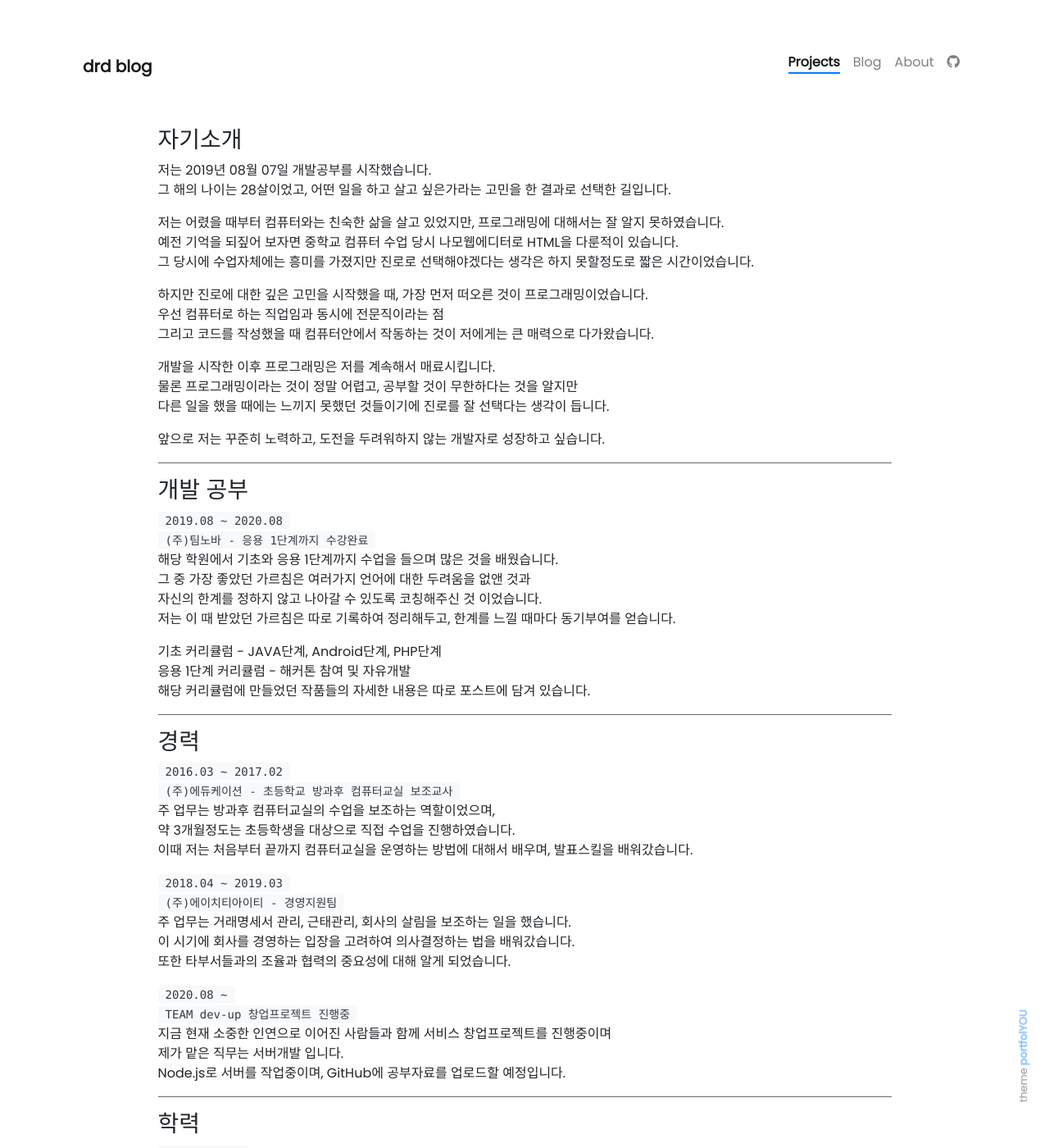
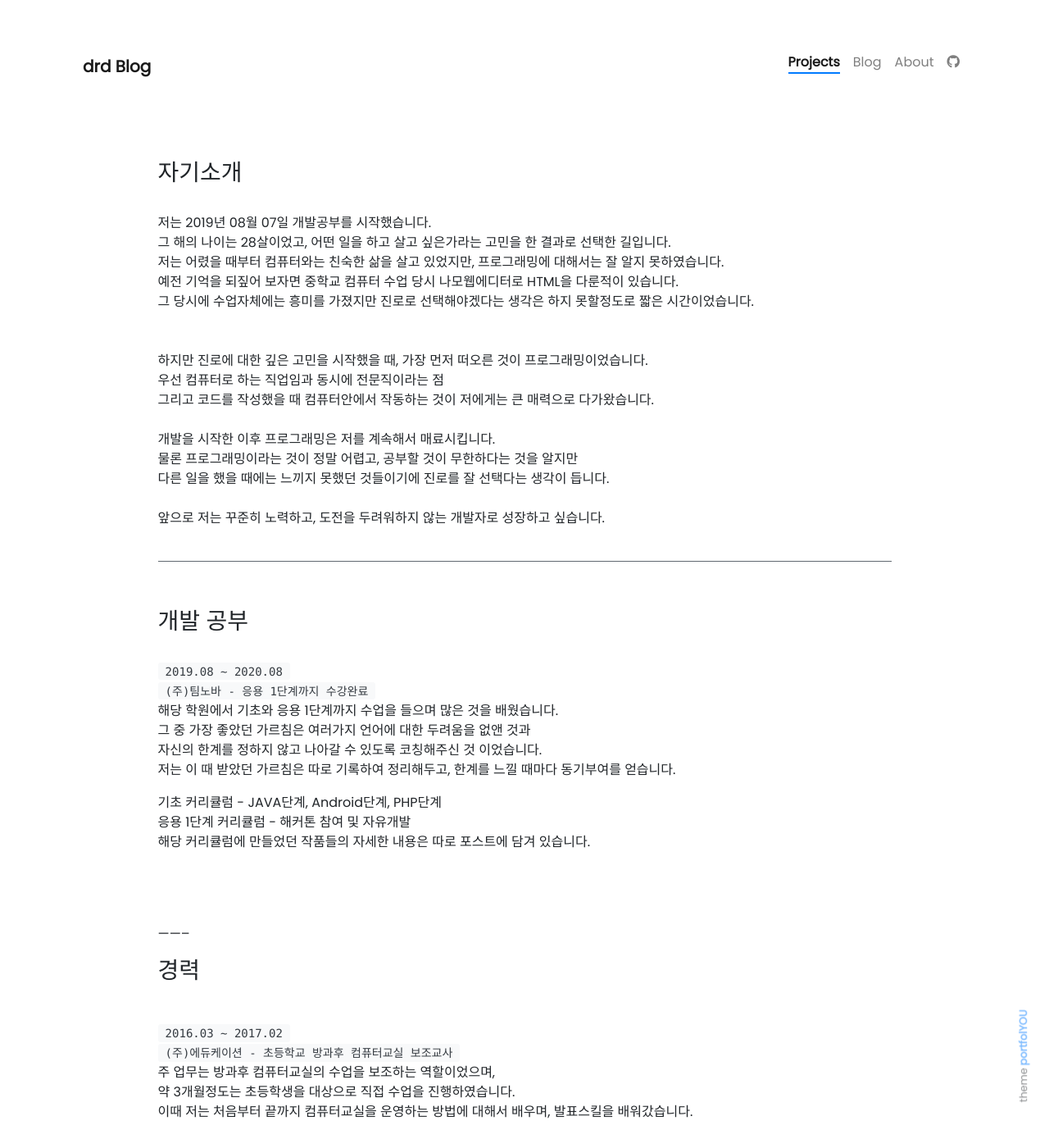
Before and after one commit to drd92dev/drd92dev.github.io, a Jekyll site: the page built from _projects/(1)Introduce.md, in a window 1280 px wide and 1400 px high. Shown: the whole window at 82% size. Built offline with Jekyll 4.4.1, drawn with Linux system fonts in a browser that asks for light colours; nearby versions of some CDN libraries.

```diff
--- a/_config.yml
+++ b/_config.yml
@@ -1,5 +1,5 @@
 ### Site Settings ###
-title               : drd blog
+title               : drd Blog
 description         : >-
                       코딩을 사랑하는 <br>
                       꾸준히 성장하고 싶은 개발자 입니다.
--- a/_projects/(1)Introduce.md
+++ b/_projects/(1)Introduce.md
@@ -5,28 +5,33 @@ image:
 description: 저는 2019년 08월 07일 개발공부를 시작했습니다. 그 해의 나이는 28살이었고, 어떤 일을 하고 살고 싶은가라는 고민을 한 결과로 선택한 길입니다.
 ---
 
+<br>
+
 ### 자기소개
-
+<br>
 저는 2019년 08월 07일 개발공부를 시작했습니다.
 그 해의 나이는 28살이었고, 어떤 일을 하고 살고 싶은가라는 고민을 한 결과로 선택한 길입니다.
-
+<br>
 저는 어렸을 때부터 컴퓨터와는 친숙한 삶을 살고 있었지만, 프로그래밍에 대해서는 잘 알지 못하였습니다.
 예전 기억을 되짚어 보자면 중학교 컴퓨터 수업 당시 나모웹에디터로 HTML을 다룬적이 있습니다.
 그 당시에 수업자체에는 흥미를 가졌지만 진로로 선택해야겠다는 생각은 하지 못할정도로 짧은 시간이었습니다.
-
+<br>
 하지만 진로에 대한 깊은 고민을 시작했을 때, 가장 먼저 떠오른 것이 프로그래밍이었습니다.
 우선 컴퓨터로 하는 직업임과 동시에 전문직이라는 점
 그리고 코드를 작성했을 때 컴퓨터안에서 작동하는 것이 저에게는 큰 매력으로 다가왔습니다.
-
+<br>
 개발을 시작한 이후 프로그래밍은 저를 계속해서 매료시킵니다.
 물론 프로그래밍이라는 것이 정말 어렵고, 공부할 것이 무한하다는 것을 알지만
 다른 일을 했을 때에는 느끼지 못했던 것들이기에 진로를 잘 선택다는 생각이 듭니다.
-
+<br>
 앞으로 저는 꾸준히 노력하고, 도전을 두려워하지 않는 개발자로 성장하고 싶습니다.
-
+<br>
 
 --------
+<br>
+
 ### 개발 공부
+<br>
 `2019.08 ~ 2020.08`
 `(주)팀노바 - 응용 1단계까지 수강완료`
 해당 학원에서 기초와 응용 1단계까지 수업을 들으며 많은 것을 배웠습니다.
@@ -38,32 +43,42 @@ description: 저는 2019년 08월 07일 개발공부를 시작했습니다. 그
 응용 1단계 커리큘럼 - 해커톤 참여 및 자유개발
 해당 커리큘럼에 만들었던 작품들의 자세한 내용은 따로 포스트에 담겨 있습니다.
 
+<br>
+<br>
+--------
+<br>
 
+### 경력
+<br>
 
---------
-### 경력
 `2016.03 ~ 2017.02`
 `(주)에듀케이션 - 초등학교 방과후 컴퓨터교실 보조교사`
 주 업무는 방과후 컴퓨터교실의 수업을 보조하는 역할이었으며,
 약 3개월정도는 초등학생을 대상으로 직접 수업을 진행하였습니다.
 이때 저는 처음부터 끝까지 컴퓨터교실을 운영하는 방법에 대해서 배우며, 발표스킬을 배워갔습니다.
+<br>
 
 `2018.04 ~ 2019.03`
 `(주)에이치티아이티 - 경영지원팀`
 주 업무는 거래명세서 관리, 근태관리, 회사의 살림을 보조하는 일을 했습니다.
 이 시기에 회사를 경영하는 입장을 고려하여 의사결정하는 법을 배워갔습니다.
 또한 타부서들과의 조율과 협력의 중요성에 대해 알게 되었습니다.
+<br>
 
 `2020.08 ~`
 `TEAM dev-up 창업프로젝트 진행중`
 지금 현재 소중한 인연으로 이어진 사람들과 함께 서비스 창업프로젝트를 진행중이며
 제가 맡은 직무는 서버개발 입니다.
 Node.js로 서버를 작업중이며, GitHub에 공부자료를 업로드할 예정입니다.
-
-
+<br>
+<br>
 
 --------
+<br>
+
 ### 학력
+<br>
+
 `2011 ~ 2015`
 `배재대학교 - [전공] 복지신학과, [부전공] 경영학과`
 사회복지와 신학(기독교)을 함께 배우는 전공을 선택하였지만 전혀 흥미를 찾지 못했고,
```
Also changed, not shown: pages/about.md (+7 -2 lines).
